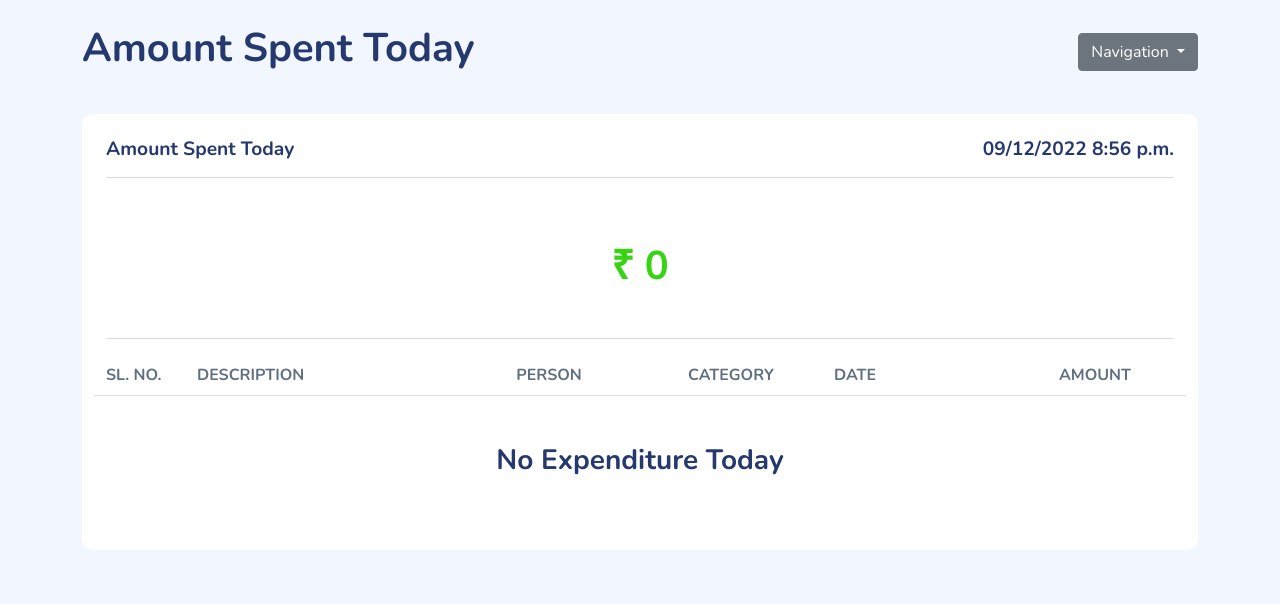
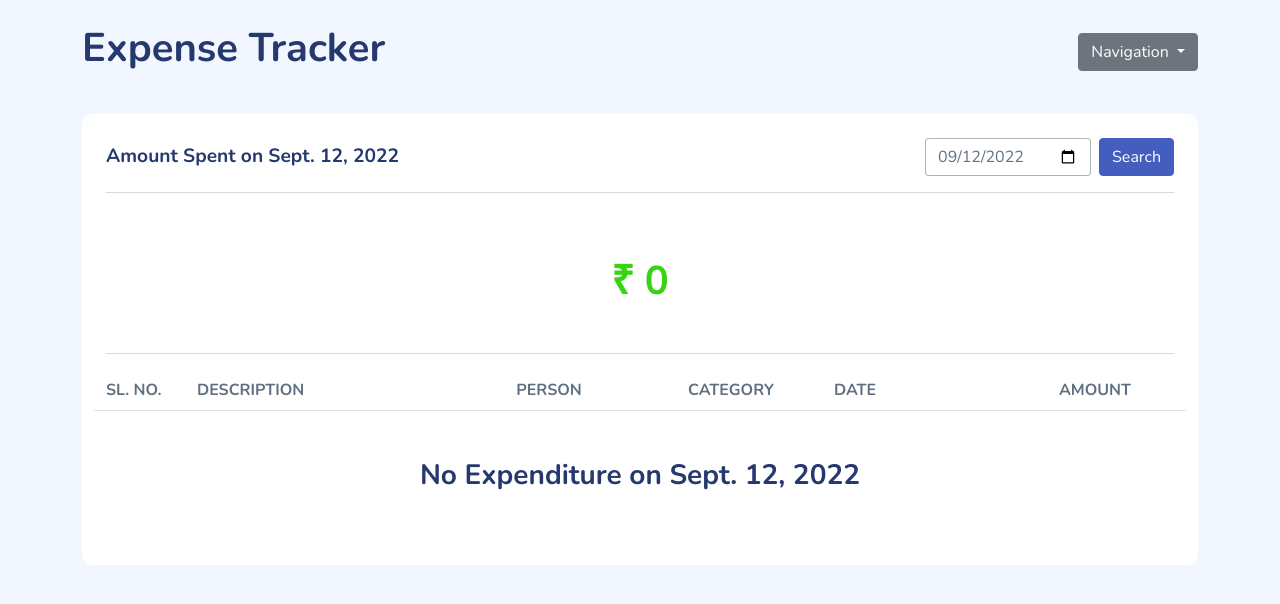
Before and after one commit to rishav-jha-mech/Expense-Tracker, a Django app: page /detailed-today in a window 1280 px wide. Shown: the top 604 px of the page. Run offline with Django 4.2, Linux system fonts and the light colour scheme; data that the repository does not hold is empty; some libraries are stand-ins or nearby versions.

Commit message:
Detailed today made

```diff
--- a/daApp/templates/detailedToday.html
+++ b/daApp/templates/detailedToday.html
@@ -36,7 +36,7 @@
     <nav class="navbar navbar-light">
         <div class="container d-flex justify-content-between align-items-center">
             <a href="/">
-                <h1>Amount Spent Today</h1>
+                <h1>Expense Tracker</h1>
             </a>
 
             <div class="dropdown">
@@ -45,7 +45,7 @@
                     Navigation
                 </button>
                 <ul class="dropdown-menu" aria-labelledby="dropdownMenuButton1">
-                    <li><a class="dropdown-item" href="#">Detailed Today</a></li>
+                    <li><a class="dropdown-item" href="{% url 'index' %}">Home</a></li>
                     <li><a class="dropdown-item" href="#">Monthly Report</a></li>
                     <li><a class="dropdown-item" href="#">Daily Report</a></li>
                 </ul>
@@ -56,9 +56,12 @@
     <div class="container mt-4">
         <div class="card minh400">
             <div class="card-header">
-                <h4 class="d-flex justify-content-between">
-                    <span>Amount Spent Today</span>
-                    <span>{% now "SHORT_DATETIME_FORMAT" %}</span>
+                <h4 class="d-flex justify-content-between align-items-center">
+                    <span>Amount Spent on {{ date }}</span>
+                    <div class="d-flex">
+                        <input class="form-control" id="date" type="date" value="{{ date|date:'Y-m-d' }}" />
+                        <button onclick="search()" class="btn btn-primary ms-2">Search</button>
+                    </div>
                 </h4>
 
                 <hr>
@@ -187,7 +190,7 @@
                 </span>
 
                 {% empty %}
-                <h3 class="text-center my-5">No Expenditure Today</h3>
+                <h3 class="text-center my-5">No Expenditure on {{ date }}</h3>
                 {% endfor %}
             </div>
         </div>
@@ -203,6 +206,16 @@
         var form = document.getElementById(`editForm${num}`);
         form.submit();
     }
+    function search(){
+        var date = document.getElementById('date').value;
+        window.location.href = `{% url 'detailedToday' %}?date=${date}`;
+    }
+    const queryString = window.location.search;
+    const urlParams = new URLSearchParams(queryString);
+    const paramDate = urlParams.get('date')
+    if (paramDate != null){
+        document.getElementById('date').value = paramDate;
+    }
 </script>
 
 </html>
--- a/daApp/templates/index.html
+++ b/daApp/templates/index.html
@@ -42,7 +42,7 @@
                   Navigation
                 </button>
                 <ul class="dropdown-menu" aria-labelledby="dropdownMenuButton1">
-                  <li><a class="dropdown-item" href="{% url 'detailedToday' %}">Detailed Today</a></li>
+                  <li><a class="dropdown-item" href="{% url 'detailedToday' %}">Detailed Daywise</a></li>
                   <li><a class="dropdown-item" href="#">Monthly Report</a></li>
                   <li><a class="dropdown-item" href="#">Daily Report</a></li>
                 </ul>
--- a/daApp/urls.py
+++ b/daApp/urls.py
@@ -4,7 +4,7 @@ from daApp import views
 urlpatterns = [
     path('', views.index, name='index'),
     path('detailed-today', views.detailedToday, name='detailedToday'),
-    path('expense-on-a-date', views.expenseOnADate, name='expenseOnADate'),
+    path('expense-on-a-date/<slug:slug>', views.expenseOnADate, name='expenseOnADate'),
     path('expense-on-a-month', views.expenseOnAMonth, name='expenseOnAMonth'),
     path('total-expense-in-a-day', views.totalExpenseInADay, name='totalExpenseInADay'),
     path('total-expense-in-a-month', views.totalExpenseInAMonth, name='totalExpenseInAMonth'),
--- a/daApp/views.py
+++ b/daApp/views.py
@@ -50,20 +50,18 @@ def index(request):
     return render(request, 'index.html', context)
 
 def detailedToday(request):
-    today = datetime.now()
-    expenses = Expense.objects.filter(date=today.date())
+    date = request.GET.get('date')
+    if date is None:
+        date = datetime.now().date()
+    expenses = Expense.objects.filter(date=date)
     context = {
         'expenses': expenses,
+        'date' : date,
     }
     return render(request, 'detailedToday.html', context)
 
-def expenseOnADate(request):
-    day = request.GET.get('day')
-    month = request.GET.get('month')
-    year = request.GET.get('year')
-    if year is None or month is None or day is None:
-        return JsonResponse({'data': []}, safe=False)
-    expenses = Expense.objects.filter(date__month=month, date__day=day, date__year=year).values()
+def expenseOnADate(request,slug):
+    expenses = Expense.objects.filter(date=slug).values()
     return JsonResponse({'data': list(expenses)}, safe=False)
 
 def expenseOnAMonth(request):
```
